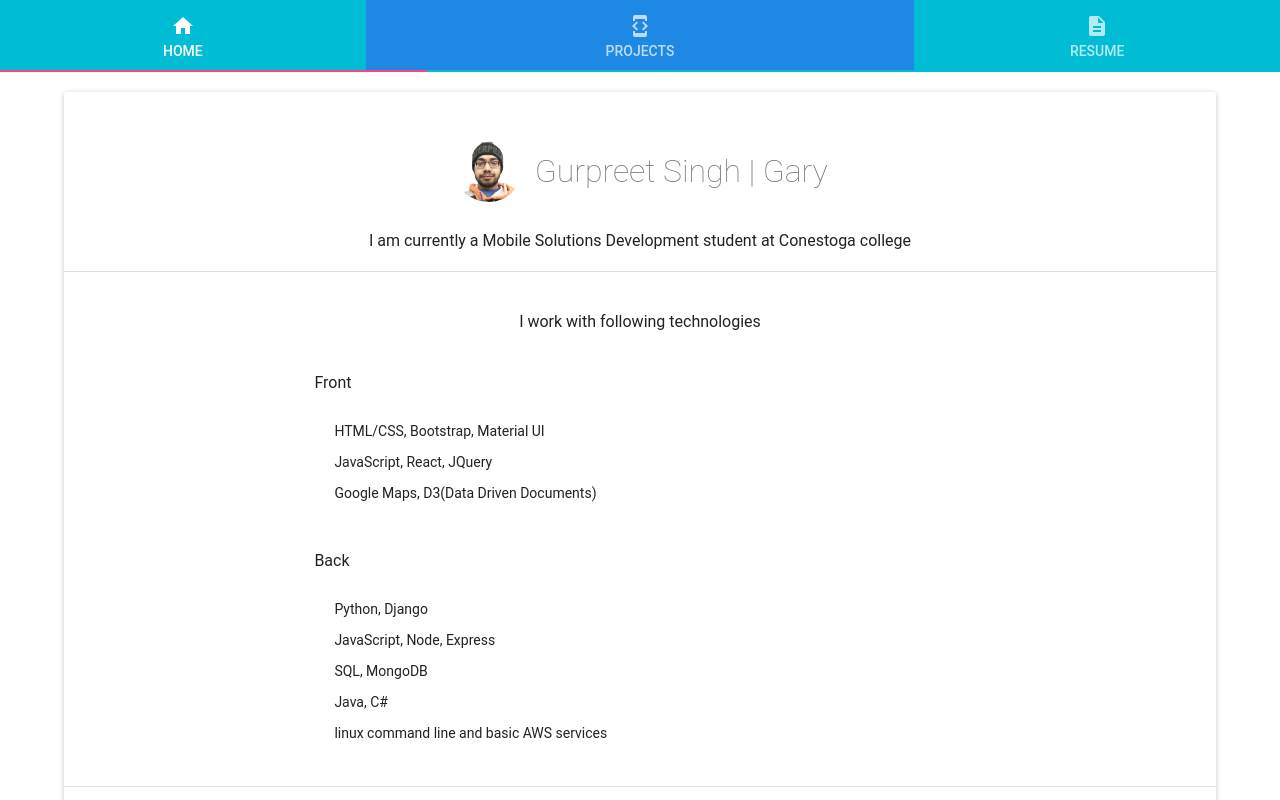
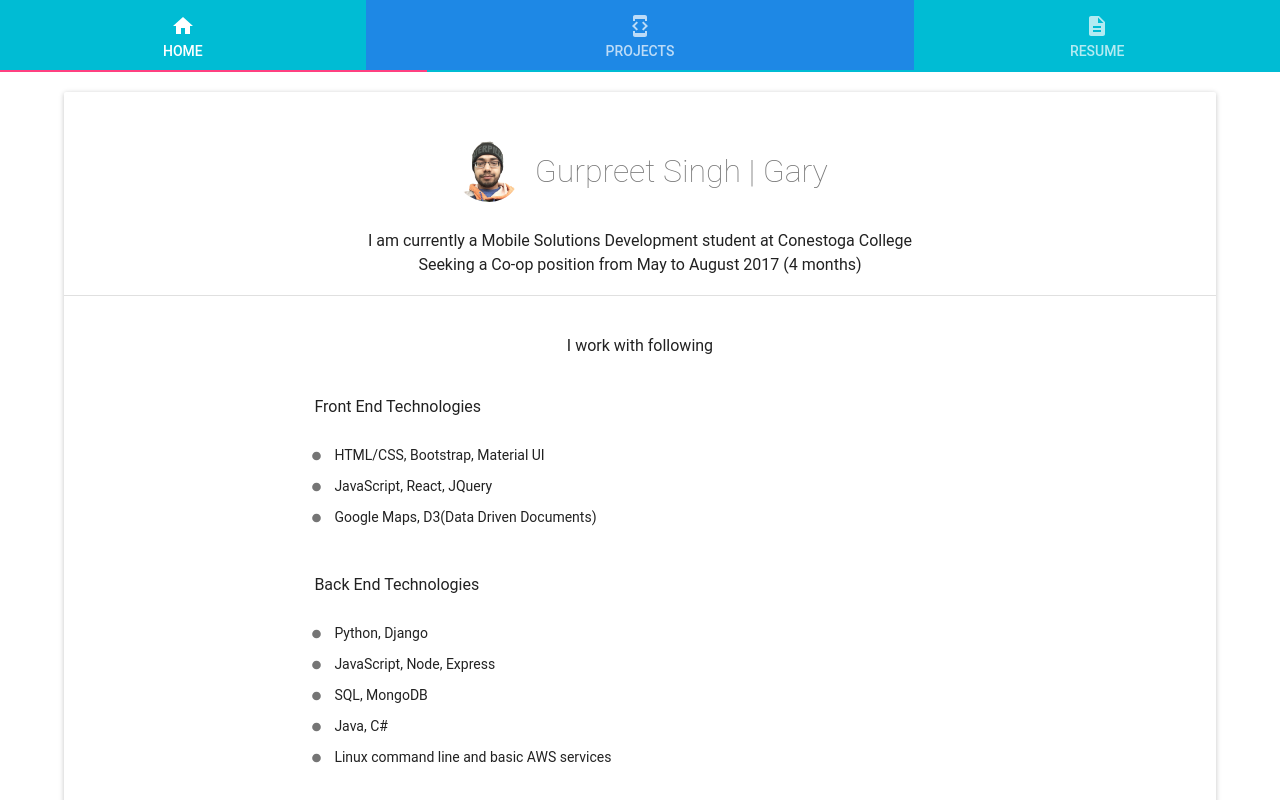
Before and after one commit to garys-io/PersonalWebSite, a React (Create React App) app in the folder client/: page / in a window 1280 px wide. Shown: the top 800 px of the page. Built offline with nearby package versions, Linux system fonts and the light colour scheme; what react-tap-event-plugin would draw is missing.

Commit message:
Improve home component visually

```diff
--- a/client/src/Components/HomeComp.css
+++ b/client/src/Components/HomeComp.css
@@ -58,16 +58,16 @@
     }
 }
 
-@media (min-width: 1400px) {
-    .center-conntainer {
+@media (min-width: 1400px) and (max-width: 2000px) {
+    .center-con {
         width: 40%;
         margin: 0 30%;
     }
 }
 
 @media (min-width: 2000px) {
-    .center-conntainer {
-        width: 20%;
-        margin: 0 40%;
+    .center-con {
+        width: 30%;
+        margin: 0 35%;
     }
 }
--- a/client/src/Components/HomeComp.js
+++ b/client/src/Components/HomeComp.js
@@ -2,6 +2,7 @@ import React, { Component } from 'react';
 import {List, ListItem} from 'material-ui/List';
 import Divider from 'material-ui/Divider';
 import RaisedButton from 'material-ui/RaisedButton';
+import FiberManualRecord from 'material-ui/svg-icons/av/fiber-manual-record';
 
 import reduce from '../img/reduce.png';
 import me from '../img/me_cropped.png';
@@ -46,26 +47,35 @@ class HomeComp extends Component {
           </div>
           <br />
           <p className="center-con text">
-              I am currently a Mobile Solutions Development student at Conestoga college
+              I am currently a Mobile Solutions Development student at Conestoga College <br/>
+              Seeking a Co-op position from May to August 2017 (4 months)
           </p>
           <br />
           <Divider />
           <br />
           <br />
-          <p className="center-con text">I work with following technologies</p>
+          <p className="center-con text">I work with following</p>
           <div className="center-con">
             <List>
-                <p style={styles.outerList} > Front </p>
-                  <ListItem style={styles.innerList} primaryText="HTML/CSS, Bootstrap, Material UI" disabled />
-                  <ListItem style={styles.innerList} primaryText="JavaScript, React, JQuery" disabled />
-                  <ListItem style={styles.innerList} primaryText="Google Maps, D3(Data Driven Documents)" disabled />
+                <p style={styles.outerList} > Front End Technologies</p>
+                  <ListItem style={styles.innerList} primaryText="HTML/CSS, Bootstrap, Material UI"
+                    leftIcon={<FiberManualRecord style={{width:'13px'}} />} disabled />
+                  <ListItem style={styles.innerList} primaryText="JavaScript, React, JQuery"
+                    leftIcon={<FiberManualRecord style={{width:'13px'}} />} disabled />
+                  <ListItem style={styles.innerList} primaryText="Google Maps, D3(Data Driven Documents)"
+                    leftIcon={<FiberManualRecord style={{width:'13px'}} />} disabled />
                 <br />
-                <p style={styles.outerList} > Back </p>
-                  <ListItem style={styles.innerList} primaryText="Python, Django" disabled />
-                  <ListItem style={styles.innerList} primaryText="JavaScript, Node, Express" disabled />
-                  <ListItem style={styles.innerList} primaryText="SQL, MongoDB" disabled />
-                  <ListItem style={styles.innerList} primaryText="Java, C#" disabled />
-                  <ListItem style={styles.innerList} primaryText="linux command line and basic AWS services" disabled />
+                <p style={styles.outerList} > Back End Technologies</p>
+                  <ListItem style={styles.innerList} primaryText="Python, Django"
+                    leftIcon={<FiberManualRecord style={{width:'13px'}} />} disabled />
+                  <ListItem style={styles.innerList} primaryText="JavaScript, Node, Express"
+                    leftIcon={<FiberManualRecord style={{width:'13px'}} />} disabled />
+                  <ListItem style={styles.innerList} primaryText="SQL, MongoDB"
+                    leftIcon={<FiberManualRecord style={{width:'13px'}} />} disabled />
+                  <ListItem style={styles.innerList} primaryText="Java, C#"
+                    leftIcon={<FiberManualRecord style={{width:'13px'}} />} disabled />
+                  <ListItem style={styles.innerList} primaryText="Linux command line and basic AWS services"
+                    leftIcon={<FiberManualRecord style={{width:'13px'}} />} disabled />
             </List>
           </div>
           <br />
--- a/client/src/Components/ResumeComp.js
+++ b/client/src/Components/ResumeComp.js
@@ -31,7 +31,6 @@ class ResumeComp extends Component {
                 margin: '10px 0 0 0',
             },
             content: {
-
             },
             contentItem: {
                 marginTop: '7px',
```
